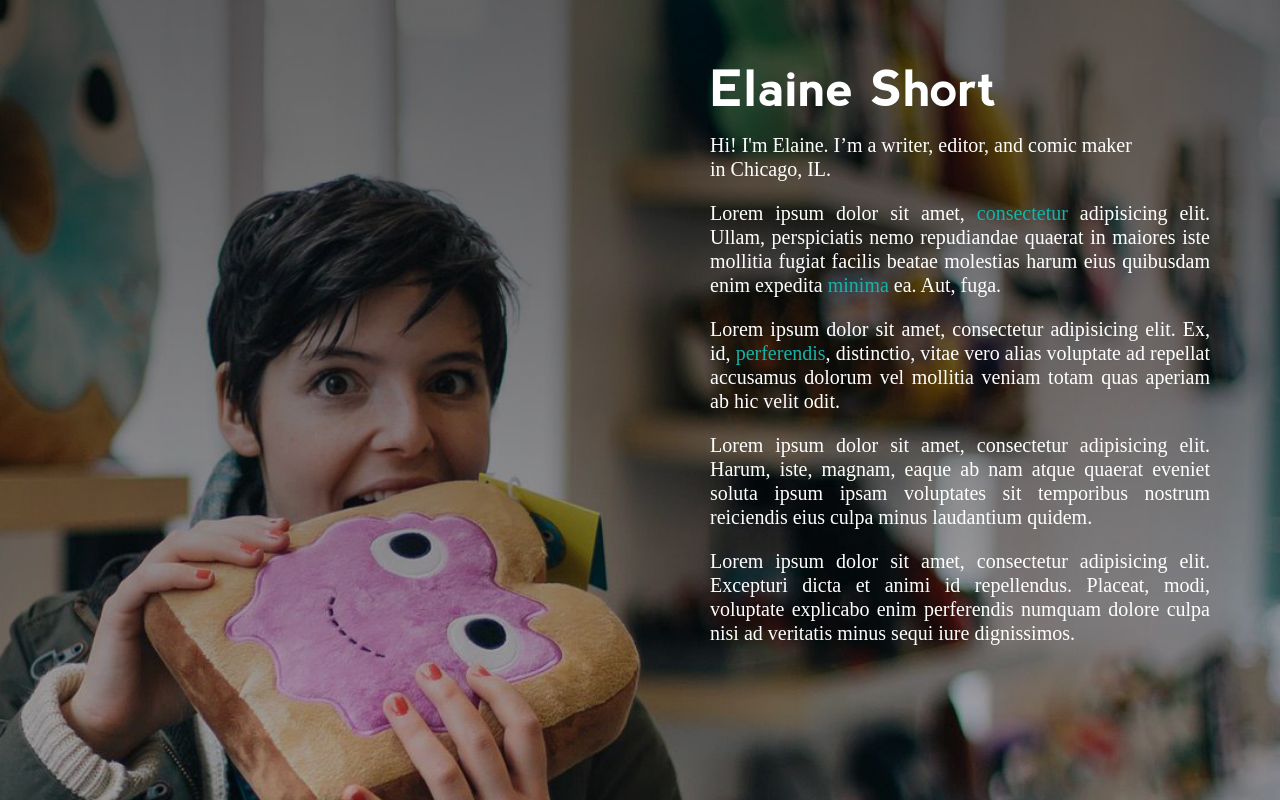
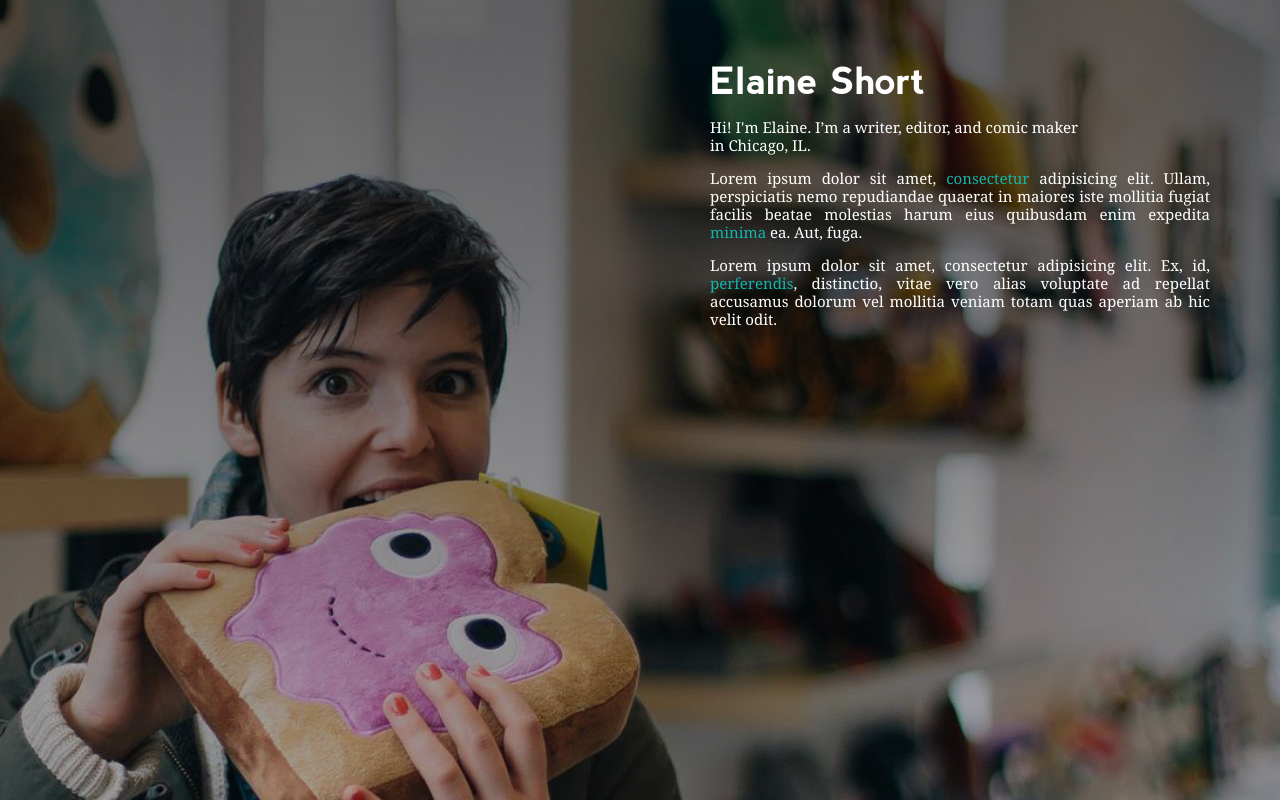
Before and after one commit to Michaelzrobin/ELAINE-SHORT, a plain HTML site: page index.html in a window 1280 px wide. Drawn offline with Linux system fonts and the light colour scheme; a web font is replaced by a local one.

Commit message:
futura, smaller

```diff
--- a/index.html
+++ b/index.html
@@ -23,9 +23,6 @@
 
     <p>Lorem ipsum dolor sit amet, consectetur adipisicing elit. Ex, id, <a href="">perferendis</a>, distinctio, vitae vero alias voluptate ad repellat accusamus dolorum vel mollitia veniam totam quas aperiam ab hic velit odit.</a></p>
 
-    <p>Lorem ipsum dolor sit amet, consectetur adipisicing elit. Harum, iste, magnam, eaque ab nam atque quaerat eveniet soluta ipsum ipsam voluptates sit temporibus nostrum reiciendis eius culpa minus laudantium quidem.</a></p>
-
-    <p>Lorem ipsum dolor sit amet, consectetur adipisicing elit. Excepturi dicta et animi id repellendus. Placeat, modi, voluptate explicabo enim perferendis numquam dolore culpa nisi ad veritatis minus sequi iure dignissimos.</p>
 
     <!-- <b id="elaine"></b> -->
 
--- a/sass/style.scss
+++ b/sass/style.scss
@@ -89,19 +89,19 @@ h1{
 h1 {
 	margin: 0;
 	font-family: "nevis", serif;
-	font-size: 5em;
+	font-size: 3.75em;
 	font-weight: 400;
 	// font-style: italic;
 }
 
 p, a {
-	font-family: "times new roman", Georgia, sans-serif;
+	font-family: "futura", Georgia, sans-serif;
 	font-weight: 300;
 }
 p {
 	margin: 0 0 1em;
 	font-style: normal;
-	font-size: 2em;
+	font-size: 1.5em;
 	line-height: 1.2em;
 	color: white;
   z-index:2;
```
Also changed, not shown: css/style.css.
